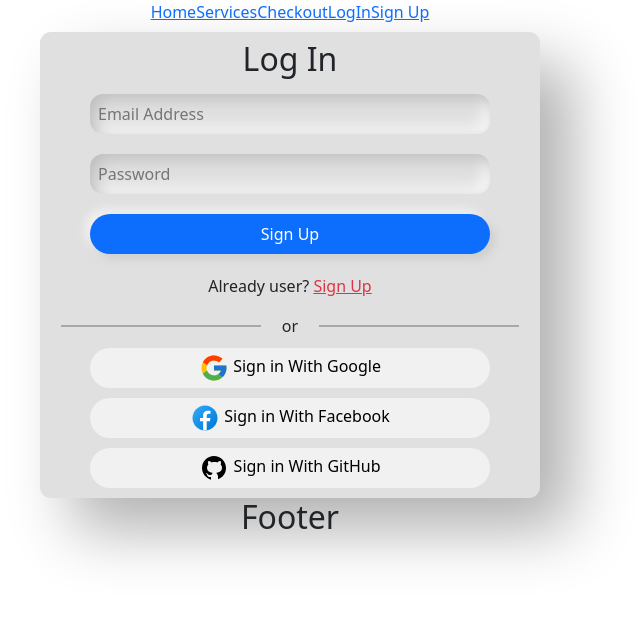
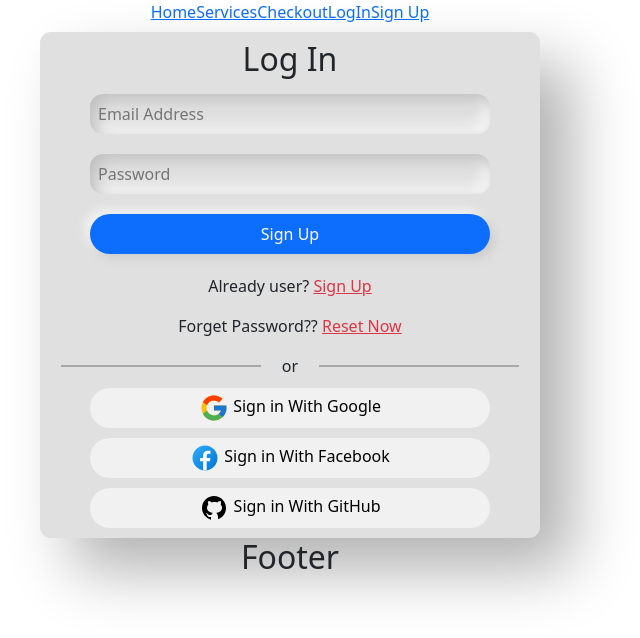
Before and after one commit to Fahimmuntasir1/Creative-Store-web-app, a React (Create React App) app: page /login in a window 1280 px wide. Shown: the top 638 px of the page, without its empty margins (350-990 px from the left). Built offline with nearby package versions, Linux system fonts and the light colour scheme.

Commit message:
email verification and reset added

```diff
--- a/src/Components/Pages/Register-LogIn/LogIn/LogIn.js
+++ b/src/Components/Pages/Register-LogIn/LogIn/LogIn.js
@@ -1,6 +1,9 @@
 import React, { useState } from "react";
 import "./LogIn.css";
-import { useSignInWithEmailAndPassword } from "react-firebase-hooks/auth";
+import {
+  useSendPasswordResetEmail,
+  useSignInWithEmailAndPassword,
+} from "react-firebase-hooks/auth";
 import { auth } from "../../../../firebase.init";
 import SocialLogIn from "../Social-LogIn/SocialLogIn";
 import { Link } from "react-router-dom";
@@ -18,6 +21,8 @@ const LogIn = () => {
 
   const [signInWithEmailAndPassword, user, loading, hookError] =
     useSignInWithEmailAndPassword(auth);
+
+  const [sendPasswordResetEmail] = useSendPasswordResetEmail(auth);
 
   const handleEmailChange = (e) => {
     const validEmail = /\S+@\S+\.\S+/.test(e.target.value);
@@ -51,6 +56,11 @@ const LogIn = () => {
   const handleLogIn = (e) => {
     e.preventDefault();
     signInWithEmailAndPassword(userInfo.email, userInfo.password);
+  };
+
+  const resetPassword = async() => {
+    await sendPasswordResetEmail(userInfo.email);
+          alert('Sent email');
   };
 
   return (
@@ -87,6 +97,12 @@ const LogIn = () => {
             Sign Up
           </Link>
         </p>
+        <p className="text-center">
+          Forget Password??{" "}
+          <Link to='' onClick={resetPassword} role="button" className="text-danger">
+            Reset Now
+          </Link>
+        </p>
       </form>
       <SocialLogIn></SocialLogIn>
     </div>
--- a/src/Components/Pages/Register-LogIn/Register/Register.js
+++ b/src/Components/Pages/Register-LogIn/Register/Register.js
@@ -1,5 +1,8 @@
 import React, { useEffect, useState } from "react";
-import { useCreateUserWithEmailAndPassword } from "react-firebase-hooks/auth";
+import {
+  useCreateUserWithEmailAndPassword,
+  useUpdateProfile,
+} from "react-firebase-hooks/auth";
 import { Link, useLocation, useNavigate } from "react-router-dom";
 import { auth } from "../../../../firebase.init";
 import SocialLogIn from "../Social-LogIn/SocialLogIn";
@@ -7,6 +10,7 @@ import "./Register.css";
 
 const Register = () => {
   const [userInfo, setUserInfo] = useState({
+    name:"",
     email: "",
     password: "",
     confirmPassword: "",
@@ -18,12 +22,12 @@ const Register = () => {
   });
 
   const [createUserWithEmailAndPassword, user, loading, hookError] =
-    useCreateUserWithEmailAndPassword(auth);
+    useCreateUserWithEmailAndPassword(auth, { sendEmailVerification: true });
+  const [updateProfile, updating, profileError] = useUpdateProfile(auth);
 
-
-    const navigate = useNavigate();
-    const location = useLocation();
-    const from = location.state?.from?.pathname || "/";
+  const navigate = useNavigate();
+  const location = useLocation();
+  const from = location.state?.from?.pathname || "/";
 
   const handleEmailChange = (e) => {
     const validEmail = /\S+@\S+\.\S+/.test(e.target.value);
@@ -66,12 +70,12 @@ const Register = () => {
       setUserInfo({ ...userInfo, confirmPassword: "" });
     }
   };
-  const handleLogIn = (e) => {
+  const handleLogIn = async (e) => {
     e.preventDefault();
-    createUserWithEmailAndPassword(userInfo.email, userInfo.password);
+    await createUserWithEmailAndPassword(userInfo.email, userInfo.password);
+    await updateProfile({ displayName:userInfo.name});
+          alert('Updated profile');
   };
-
-
 
   useEffect(() => {
     if (user) {
@@ -118,7 +122,7 @@ const Register = () => {
           </Link>
         </p>
       </form>
-      <SocialLogIn/>
+      <SocialLogIn />
     </div>
   );
 };
```
